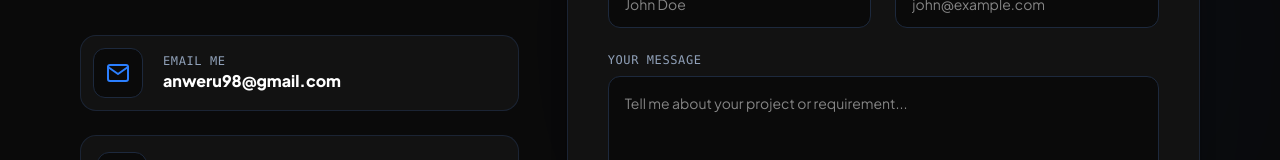
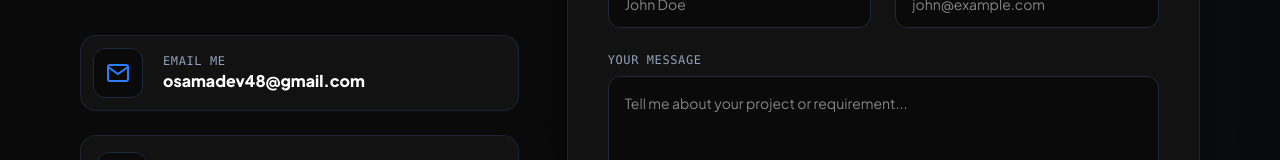
Before and after one commit to usamaanwr/portfolio, a React (Vite) app: page / in a window 1280 px wide. Shown: the part 5707-5867 px from the top of the page. Built offline with nearby package versions, Linux system fonts and the light colour scheme.

Commit message:
fix: update email address in Contact component

```diff
--- a/src/components/Contact.jsx
+++ b/src/components/Contact.jsx
@@ -82,7 +82,7 @@ const Contact = () => {
                 <div>
                   <h4 className="text-xs font-mono text-slate-400 uppercase tracking-wider">Email Me</h4>
                   <a href="mailto:anweru98@gmail.com" className="text-white font-bold text-sm lg:text-base hover:text-blue-400 transition-colors">
-                    anweru98@gmail.com
+                    osamadev48@gmail.com
                   </a>
                 </div>
               </div>
```
